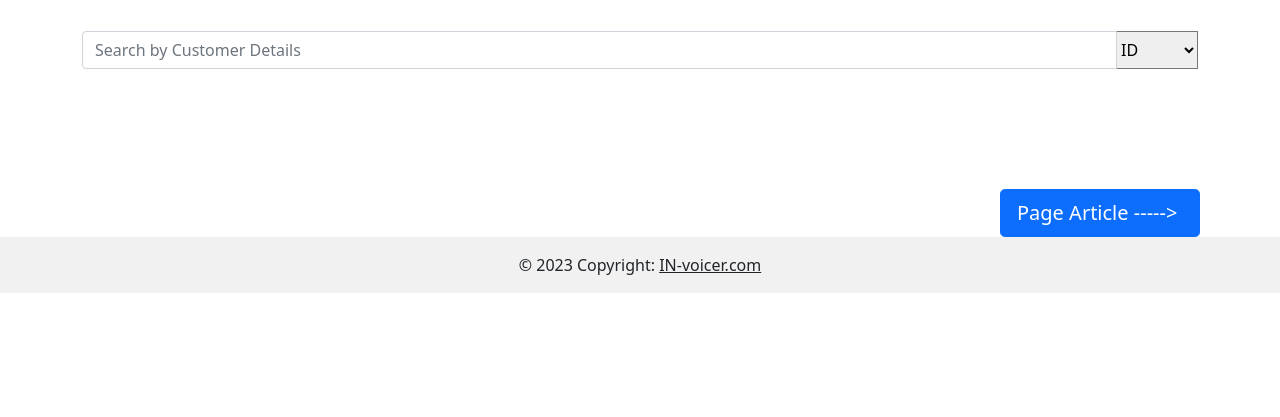
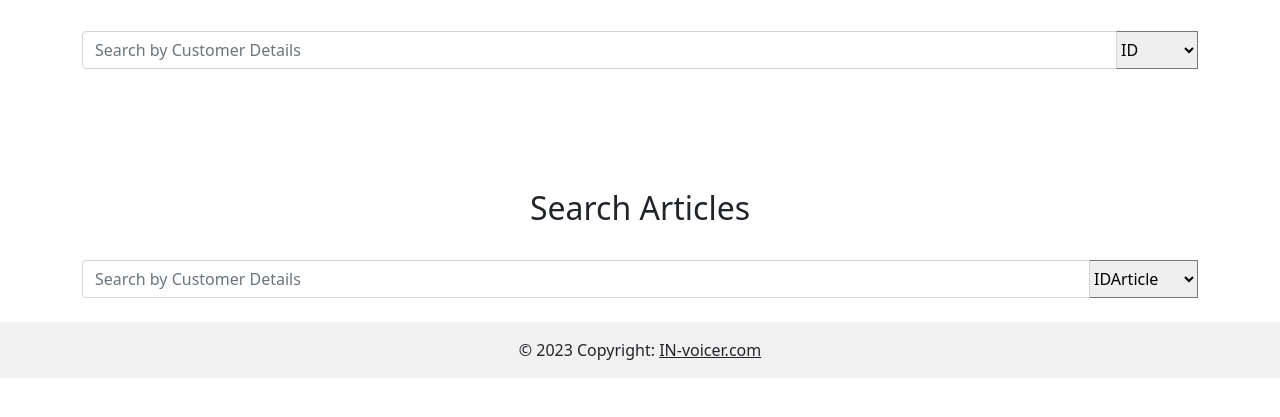
Before and after one commit to M03TAHALLA/FACTURE-GEN, a PHP site: page /Facturation/CreateDevisClient.php in a window 1280 px wide. Shown: the part 187-604 px from the top of the page. Run offline with PHP 8.4, Linux system fonts and the light colour scheme; data that the repository does not hold is empty; some libraries are stand-ins or nearby versions.

Commit message:
SearchClient Et SearchArticle Dans La meme Page

```diff
--- a/src/Facturation/CreateDevisClient.php
+++ b/src/Facturation/CreateDevisClient.php
@@ -15,6 +15,7 @@ include("../Include/head.php");
 		</style>
 	</head>
 	<body>
+
 	<?php 	include ("../Include/nav.php");?>
 		<div class="container">
 			<br />
@@ -43,11 +44,6 @@ include("../Include/head.php");
 		<br />
 
 	</body>
-	<form action="CreateDevisArticle.php">
-		<input id="PageClient" class="btn btn-primary btn-lg" type="submit" value="Page Article -----> ">
-</form>
-</html>
-<?php include '../Include/foot.php'; ?>
 
 <script>
 $(document).ready(function(){
@@ -78,3 +74,59 @@ $(document).ready(function(){
 	});
 });
 </script>
+	<head>
+
+		<meta http-equiv="Content-Type" content="text/html; charset=utf-8" />
+		<title>Article...</title>
+		<script src="https://ajax.googleapis.com/ajax/libs/jquery/2.1.3/jquery.min.js"></script>
+	</head>
+	<body>
+		<div class="container">
+			<h2 align="center">Search Articles </h2><br />
+			<div class="form-group">
+				<div class="input-group">
+					<input type="text" name="search_text" id="search_article" placeholder="Search by Customer Details" class="form-control" />
+                        <select class="selectpicker">
+                            <option value="volvo">IDArticle</option>
+                            <option value="saab">NomArticle</option>
+                            <option value="opel">Description</option>
+                            <option value="audi">Prix</option>
+                        </select>
+				</div>
+			</div>
+			<div id="resultArticle"></div>
+		</div>
+		<div style="clear:both"></div>
+		<br>
+	</body>
+</html>
+<script>
+$(document).ready(function(){
+	load_data();
+	function load_data(query)
+	{
+		$.ajax({
+			url:"configArticle.php",
+			method:"post",
+			data:{query:query},
+			success:function(data)
+			{
+				$('#resultArticle').html(data);
+			}
+		});
+	}
+
+	$('#search_article').keyup(function(){
+		var search = $(this).val();
+		if(search != '')
+		{
+			load_data(search);
+		}
+		else
+		{
+			load_data();
+		}
+	});
+});
+</script>
+<?php include '../Include/foot.php'; ?>
--- a/src/Facturation/configArticle.php
+++ b/src/Facturation/configArticle.php
@@ -1,5 +1,4 @@
 <?php
-include("../../db/conn.php");
 include("../Include/head.php");
 $connect = mysqli_connect("sql7.freesqldatabase.com", "sql7586075", "lit9GXL9wY", "sql7586075");
 $output = '';
@@ -21,7 +20,8 @@ if(mysqli_num_rows($result) > 0)
 		#Confirmer{
 			margin-bottom:10px;
 			position:relative;
-			left: 500px;
+			left: 450px;
+			margin-top: 10px;
 		}
 		#Confirmer:hover{
 			background-color:green;
@@ -50,14 +50,14 @@ if(mysqli_num_rows($result) > 0)
 				<td>'.$row["NomArticle"].'</td>
 				<td>'.$row["Description"].'</td>
 				<td>'.$row["Prix"].'</td>
-				<td><input class="checkbox" type="checkbox" name="client" ></td>
+				<td><input class="checkbox" type="checkbox" name="check" ></td>
                 <td><input type="number" id="price" placeholder="Price"></td>
 			</tr>
             </tbody>
 			</form>
 		';
 	}
-	$output.='<input id="Confirmer" class="btn btn-primary btn-lg" type="submit" value="Confirmer">';
+	$output.='<input id="Confirmer" class="btn btn-primary btn-lg" type="submit" value="Confirmer Vos Choix">';
 	echo $output;
 }
 else
@@ -68,7 +68,7 @@ else
 else
 {
 	$query = "
-	SELECT * FROM client ORDER BY idClient";
+	SELECT * FROM articles ORDER BY IdArticle";
 }
 
 ?>
--- a/src/Facturation/configClient.php
+++ b/src/Facturation/configClient.php
@@ -1,5 +1,4 @@
 <?php
-include("../../db/conn.php");
 include("../Include/head.php");
 $connect = mysqli_connect("sql7.freesqldatabase.com", "sql7586075", "lit9GXL9wY", "sql7586075");
 $output = '';
@@ -15,7 +14,9 @@ if(isset($_POST["query"]))
 	";
 	$result = mysqli_query($connect, $query);
 if(mysqli_num_rows($result) > 0)
-{
+{?>
+ <form 	action="CreateDevisArticle.php" >
+<?php
 	$output .= '
 	<style>
 		#Confirmer{
@@ -53,13 +54,12 @@ if(mysqli_num_rows($result) > 0)
 				<td>'.$row["Email"].'</td>
 				<td>'.$row["Sexe"].'</td>
 				<td>'.$row["Adresse"].'</td>
-				<td><input class="checkbox" type="checkbox" name="article" ></td>
+				<td><input class="checkbox" type="checkbox" name="check" ></td>
 			</tr>
             </tbody>
 			</form>
 		';
 	}
-	$output.='<input id="Confirmer" class="btn btn-primary btn-lg" type="submit" value="Confirmer">';
 	echo $output;
 }
 else
@@ -72,5 +72,4 @@ else
 	$query = "
 	SELECT * FROM client ORDER BY idClient";
 }
-
 ?>
```
Also changed, not shown: src/Facturation/CreateDevisArticle.php (deleted, +0 -72 lines), src/Facturation/config.js (deleted, +0 -18 lines), src/Facturation/configa.js (+11 -1 lines), src/Facturation/test.php (added, +9 -0 lines).
